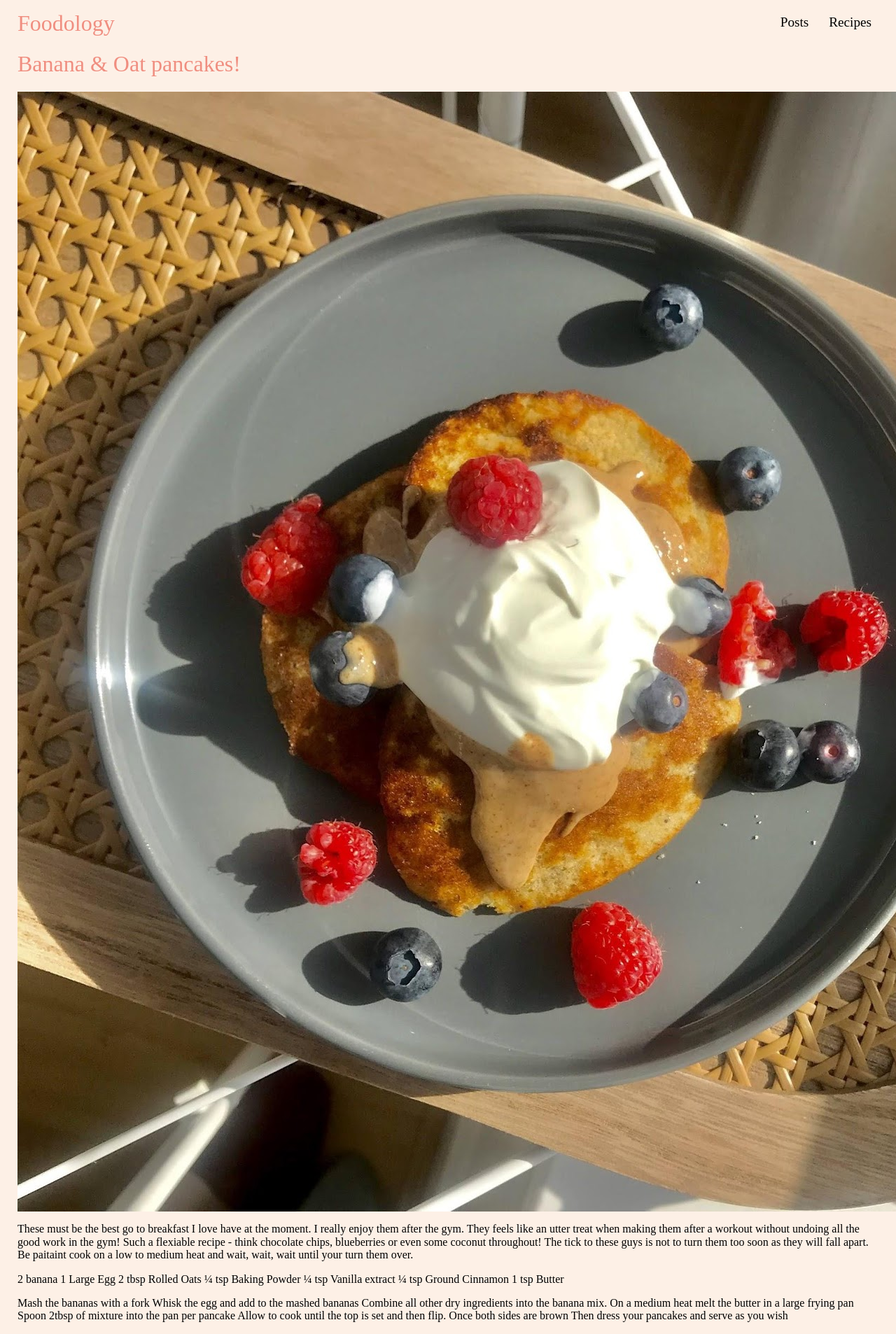
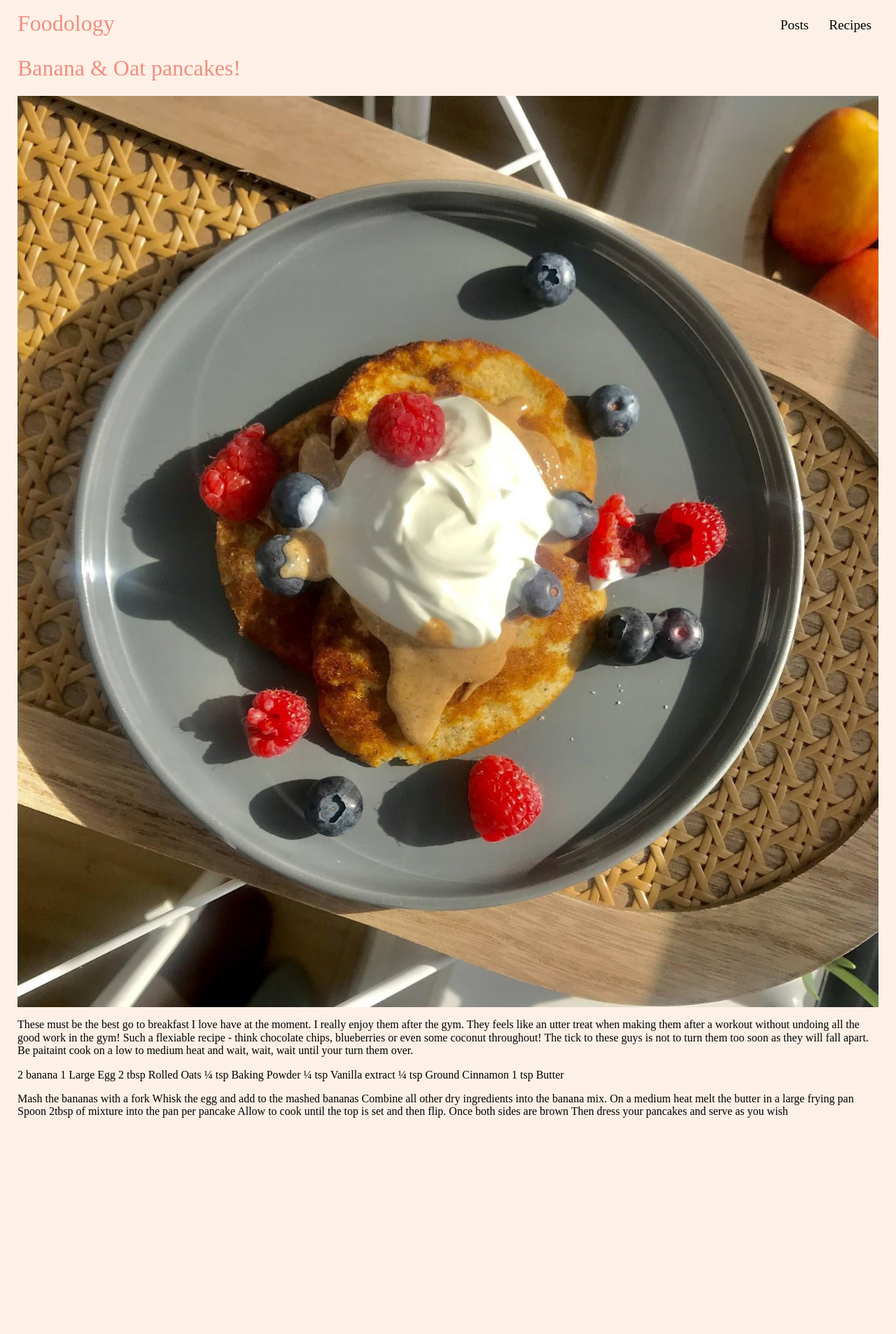
Before and after one commit to foodology-ie/blog, a Jekyll site: the page built from _recipes/banana-and-oat-pancakes.md, in a window 1280 px wide. Shown: the whole page at 70% size. Built offline with Jekyll 4.4.1, drawn with Linux system fonts in a browser that asks for light colours; after the commit the page ends 1614 px from its top, so only the background shows below that.

Commit message:
Small alignments

```diff
--- a/assets/css/style.css
+++ b/assets/css/style.css
@@ -31,7 +31,7 @@
   color: #000;
   padding: 5px 10px;
   margin-left: 5px;
-  line-height: 1.8em;
+  line-height: 2.2em;
   font-size: 1.2rem;
 }
 
@@ -64,4 +64,5 @@
 .content .page img {
   display: block;
   margin: 0 auto;
+  max-width: 100%;
 }
```
